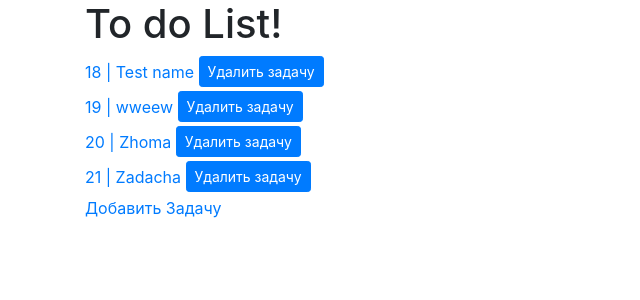
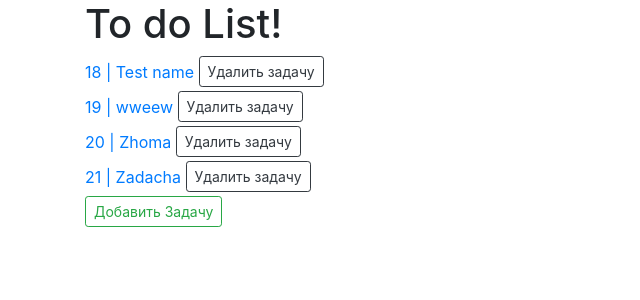
Before and after one commit to jomagsm/to_do_list, a Django app: page / in a window 1280 px wide. Shown: the top 300 px of the page, without its empty margins (0-640 px from the left). Run offline with Django 3.2, Linux system fonts and the light colour scheme; data comes from the database, SQL or seed files in the repository; some libraries are stand-ins or nearby versions.

Commit message:
Редактировал по верстке

```diff
--- a/source/webapp/templates/add_new.html
+++ b/source/webapp/templates/add_new.html
@@ -8,6 +8,8 @@
           integrity="sha384-9aIt2nRpC12Uk9gS9baDl411NQApFmC26EwAOH8WgZl5MYYxFfc+NcPb1dKGj7Sk" crossorigin="anonymous">
 </head>
 <body>
+<div class="container">
+<div class="col-6">
 <form action="/articles/add/" method="POST">
     {% csrf_token %}
     <div class="form-group">
@@ -34,6 +36,7 @@
     </div>
     <input type="submit" value="Добавить Задачу">
 </form>
-
+</div>
+</div>
 </body>
 </html>
--- a/source/webapp/templates/index.html
+++ b/source/webapp/templates/index.html
@@ -16,9 +16,9 @@
     <h1>To do List!</h1>
     {% for article in articles %}
         <a href="/view?id={{ article.pk }}"> {{ article.pk }} | {{ article.name }}</a>
-        <a class="btn btn-primary btn-sm mb-1" href="/delete?id={{ article.pk }}" role="button" >Удалить задачу</a><br>
+        <a class="btn btn-outline-dark btn-sm mb-1" href="/delete?id={{ article.pk }}" role="button" >Удалить задачу</a><br>
     {% endfor %}
-    <a href="/articles/add/">Добавить Задачу</a>
+    <a class="btn btn-outline-success btn-sm" href="/articles/add/">Добавить Задачу</a>
 </div>
 </body>
 </html>
--- a/source/webapp/templates/view.html
+++ b/source/webapp/templates/view.html
@@ -4,11 +4,15 @@
 <head>
     <meta charset="UTF-8">
     <title>View</title>
+    <link rel="stylesheet" href="https://stackpath.bootstrapcdn.com/bootstrap/4.5.0/css/bootstrap.min.css"
+          integrity="sha384-9aIt2nRpC12Uk9gS9baDl411NQApFmC26EwAOH8WgZl5MYYxFfc+NcPb1dKGj7Sk" crossorigin="anonymous">
 </head>
 <body>
+<div class="container">
 <h1>{{ name }}</h1>
 <p>Описание :{{ description }}</p>
 <p>Статус: {{ status }}</p>
 <p> Дата выполнения {{ create_at }} </p>
+</div>
 </body>
 </html>
```
